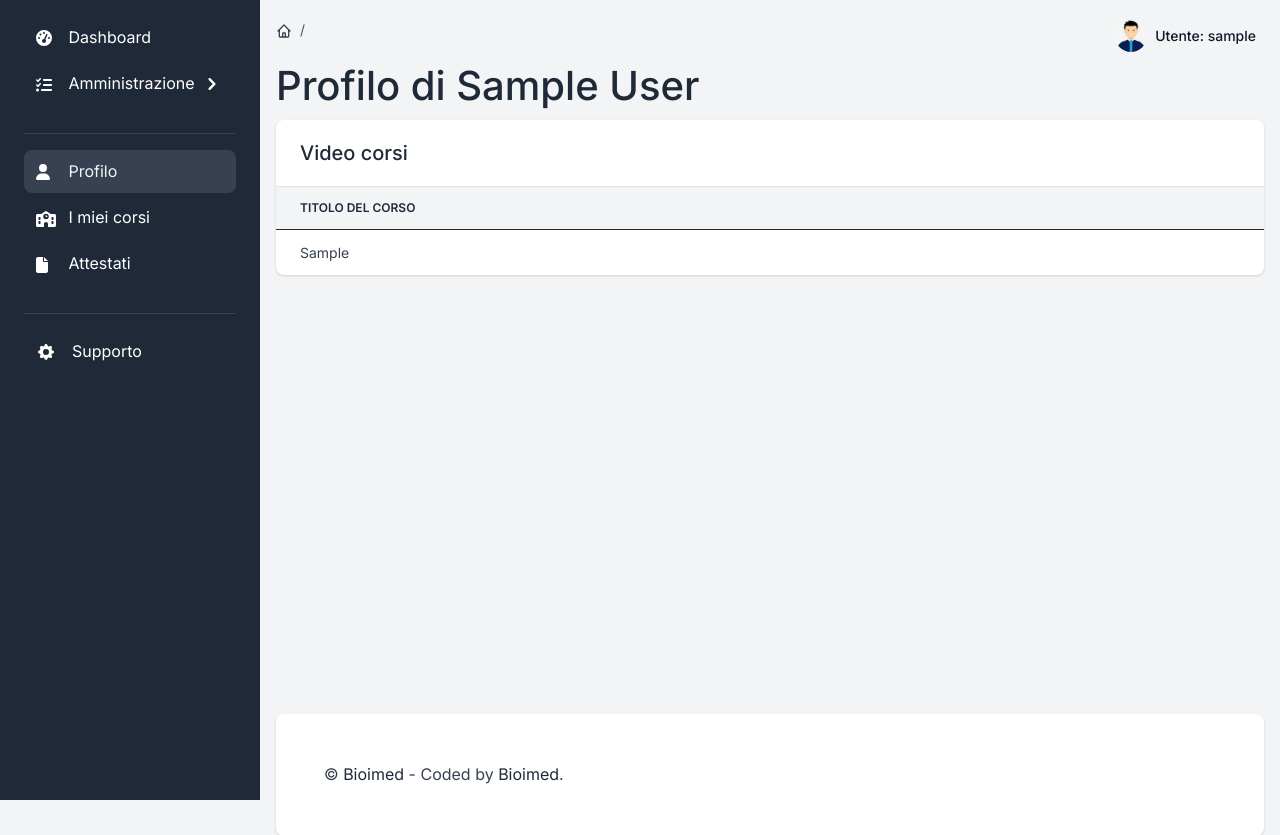
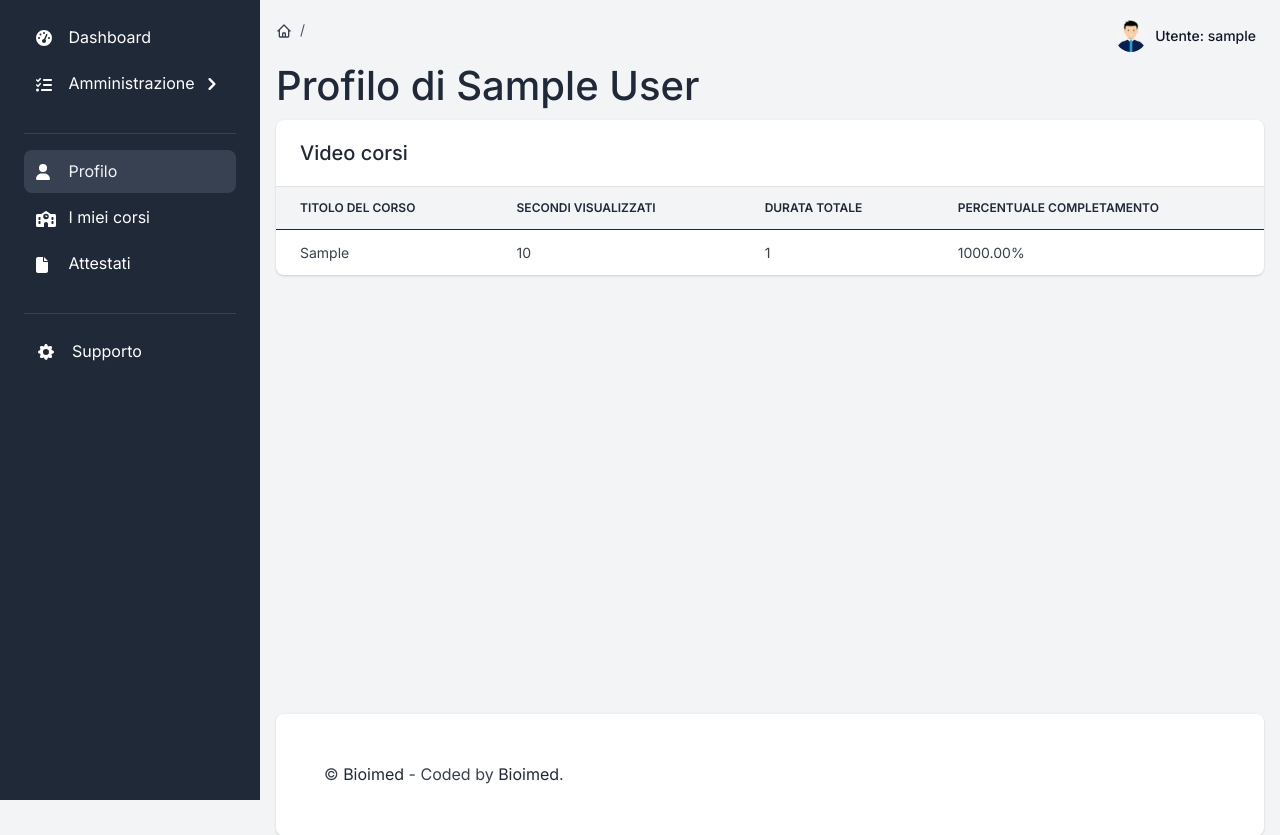
Before and after one commit to bioimedpellegrino/video-learning, a Django app: page /utente/pagina_profilo/1 in a window 1280 px wide. Shown: the top 835 px of the page. Run offline with Django 3.2, Linux system fonts and the light colour scheme; a user stored in the database is signed in; tables that the repository leaves empty hold one stand-in row (values such as "Sample post"); some libraries are stand-ins or nearby versions.

Commit message:
dev: perc completamento a frontend

```diff
--- a/apps/home/views.py
+++ b/apps/home/views.py
@@ -272,7 +272,6 @@ class ProfiloView(View):
         utente = CustomUser.objects.get(id=user_id)
         azienda = utente.azienda
         corsi_utente = azienda.video_corsi.all()
-
 
         context = { 'segment' : 'utente_profilo',
                     'utente': utente,
--- a/apps/templates/home/utente_profilo.html
+++ b/apps/templates/home/utente_profilo.html
@@ -22,12 +22,18 @@
                 <thead class="thead-light">
                     <tr>
                         <th>Titolo del corso</th>
+                        <th>Secondi visualizzati</th>
+                        <th>Durata totale</th>
+                        <th>Percentuale completamento</th>
                     </tr>
                 </thead>
                 <tbody>
                     {% for corso in corsi_utente %}
                         <tr>
                             <td>{{ corso.titolo }}</td>
+                            <td>{{ corso.stati_video.first.totale_secondi_visualizzati }}</td>
+                            <td>{{ corso.durata_video }}</td>
+                            <td class="completion-percentage" data-seconds-viewed="{{ corso.stati_video.first.totale_secondi_visualizzati }}" data-total-seconds="{{ corso.durata_video }}"></td>
                         </tr>
                     {% endfor %}
                 </tbody>
@@ -46,4 +52,13 @@
 <!-- Specific Page JS goes HERE  -->
 {% block javascripts %}
 
+<script>
+    document.querySelectorAll('.completion-percentage').forEach(function(td) {
+        var secondsViewed = parseFloat(td.dataset.secondsViewed);
+        var totalSeconds = parseFloat(td.dataset.totalSeconds);
+        var percentage = totalSeconds > 0 ? (secondsViewed / totalSeconds) * 100 : 0;
+        td.textContent = percentage.toFixed(2) + '%';
+    });
+</script>
+
 {% endblock javascripts %}
```
